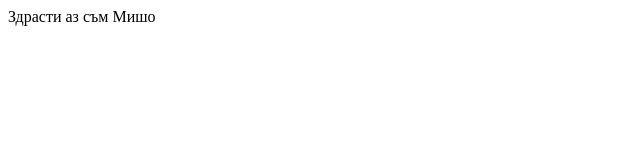
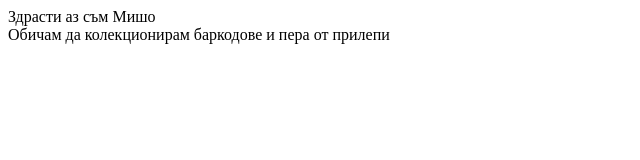
Before and after one commit to mihail-petrov/stu1101261005, a plain HTML site: page index.html in a window 1280 px wide. Shown: the whole page, without its empty margins (0-640 px from the left). Drawn offline with Linux system fonts and the light colour scheme.

Commit message:
add infromation about my hoby

```diff
--- a/index.html
+++ b/index.html
@@ -10,5 +10,8 @@
     <!-- информация за вас  -->
     <div>Здрасти аз съм Мишо</div>
 
+    <!-- - информация за вашите хобита и интереси -->
+    <div>Обичам да колекционирам баркодове и пера от прилепи</div>
+
 </body>
 </html>
```
